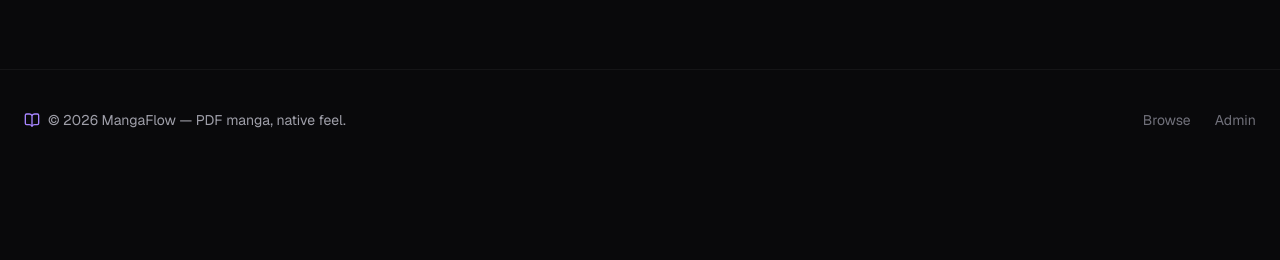
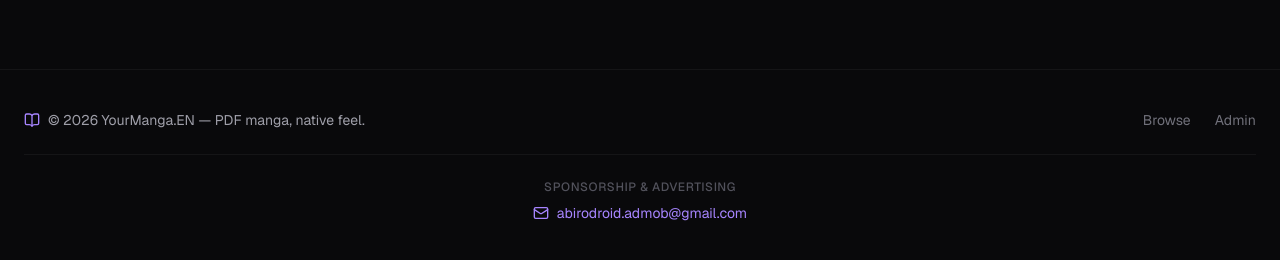
Before and after one commit to abirvai001/manga-reader, a Next.js app: page / in a window 1280 px wide. Shown: the part 1036-1296 px from the top of the page. Before the commit the page ends 1206 px from the top, so only its background shows below. Built offline with nearby package versions, Linux system fonts and the light colour scheme; no server answers; the database is empty.

Commit message:
brand: rename to YourManga.EN and add sponsorship email in footer

```diff
--- a/src/app/layout.tsx
+++ b/src/app/layout.tsx
@@ -16,8 +16,8 @@ const geistMono = Geist_Mono({
 
 export const metadata: Metadata = {
   title: {
-    default: "MangaFlow — Native PDF Manga Reader",
-    template: "%s | MangaFlow",
+    default: "YourManga.EN — Native PDF Manga Reader",
+    template: "%s | YourManga.EN",
   },
   description:
     "Read manga PDFs as a smooth native web app. Continuous scroll, page turn modes, and seamless ad monetization.",
--- a/src/components/layout/Footer.tsx
+++ b/src/components/layout/Footer.tsx
@@ -2,7 +2,7 @@
 
 import Link from "next/link";
 import { usePathname } from "next/navigation";
-import { BookOpen } from "lucide-react";
+import { BookOpen, Mail } from "lucide-react";
 
 export function Footer() {
   const pathname = usePathname();
@@ -13,11 +13,13 @@ export function Footer() {
 
   return (
     <footer className="mt-auto border-t border-white/5 bg-zinc-950">
-      <div className="mx-auto flex max-w-7xl flex-col items-center justify-between gap-4 px-4 py-10 sm:flex-row sm:px-6">
+      <div className="mx-auto flex max-w-7xl flex-col items-center gap-6 px-4 py-10 sm:px-6">
+        <div className="flex w-full flex-col items-center justify-between gap-4 sm:flex-row">
           <div className="flex items-center gap-2 text-sm text-zinc-400">
             <BookOpen className="h-4 w-4 text-violet-400" />
             <span>
-            © {new Date().getFullYear()} MangaFlow — PDF manga, native feel.
+              © {new Date().getFullYear()} YourManga.EN — PDF manga, native
+              feel.
             </span>
           </div>
           <div className="flex gap-6 text-sm text-zinc-500">
@@ -29,6 +31,20 @@ export function Footer() {
             </Link>
           </div>
         </div>
+
+        <div className="w-full border-t border-white/5 pt-6 text-center">
+          <p className="text-xs font-medium uppercase tracking-wider text-zinc-600">
+            Sponsorship &amp; advertising
+          </p>
+          <a
+            href="mailto:abirodroid.admob@gmail.com"
+            className="mt-2 inline-flex items-center gap-2 text-sm text-violet-400 transition hover:text-violet-300"
+          >
+            <Mail className="h-4 w-4" />
+            abirodroid.admob@gmail.com
+          </a>
+        </div>
+      </div>
     </footer>
   );
 }
--- a/src/components/layout/Header.tsx
+++ b/src/components/layout/Header.tsx
@@ -33,7 +33,7 @@ export function Header() {
             <BookOpen className="h-5 w-5" />
           </span>
           <span className="hidden sm:inline">
-            Manga<span className="text-violet-400">Flow</span>
+            YourManga<span className="text-violet-400">.EN</span>
           </span>
         </Link>
 
```
Also changed, not shown: 1 other file (tests, documents, lock files or other folders). Lines whose indentation alone changed are shown as unchanged.
